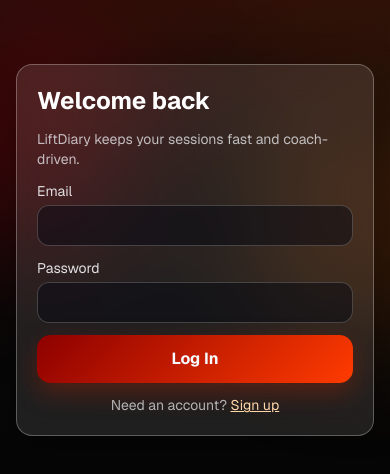
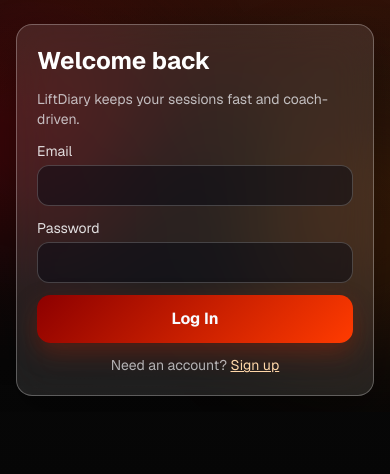
Before and after one commit to amanavi007/LiftDiary, a Next.js app: page /login in a window 390 px wide. Shown: the top 474 px of the page. Built offline with nearby package versions, Linux system fonts and the light colour scheme; no server answers.

Commit message:
Remove min-h-screen and excess padding to eliminate white space on mobile

```diff
--- a/src/app/login/page.tsx
+++ b/src/app/login/page.tsx
@@ -10,7 +10,7 @@
 
   return (
     <ScreenShell showNav={false}>
-      <div className="pt-12">
+      <div className="pt-4">
         <AuthForm mode="login" />
       </div>
     </ScreenShell>
--- a/src/app/signup/page.tsx
+++ b/src/app/signup/page.tsx
@@ -10,7 +10,7 @@
 
   return (
     <ScreenShell showNav={false}>
-      <div className="pt-12">
+      <div className="pt-4">
         <AuthForm mode="signup" />
       </div>
     </ScreenShell>
--- a/src/components/screen-shell.tsx
+++ b/src/components/screen-shell.tsx
@@ -3,7 +3,7 @@
 
 export function ScreenShell({ children, showNav = true }: { children: ReactNode; showNav?: boolean }) {
   return (
-    <main className="relative mx-auto min-h-screen w-full max-w-md overflow-hidden px-4 pb-24 pt-4 text-zinc-50">
+    <main className="relative mx-auto w-full max-w-md overflow-hidden px-4 pb-4 pt-2 text-zinc-50">
       <div className="pointer-events-none absolute -left-20 top-8 h-56 w-56 rounded-full bg-red-700/30 blur-3xl" />
       <div className="pointer-events-none absolute -right-20 top-28 h-56 w-56 rounded-full bg-orange-500/20 blur-3xl" />
       <div className="relative z-10">{children}</div>
```
